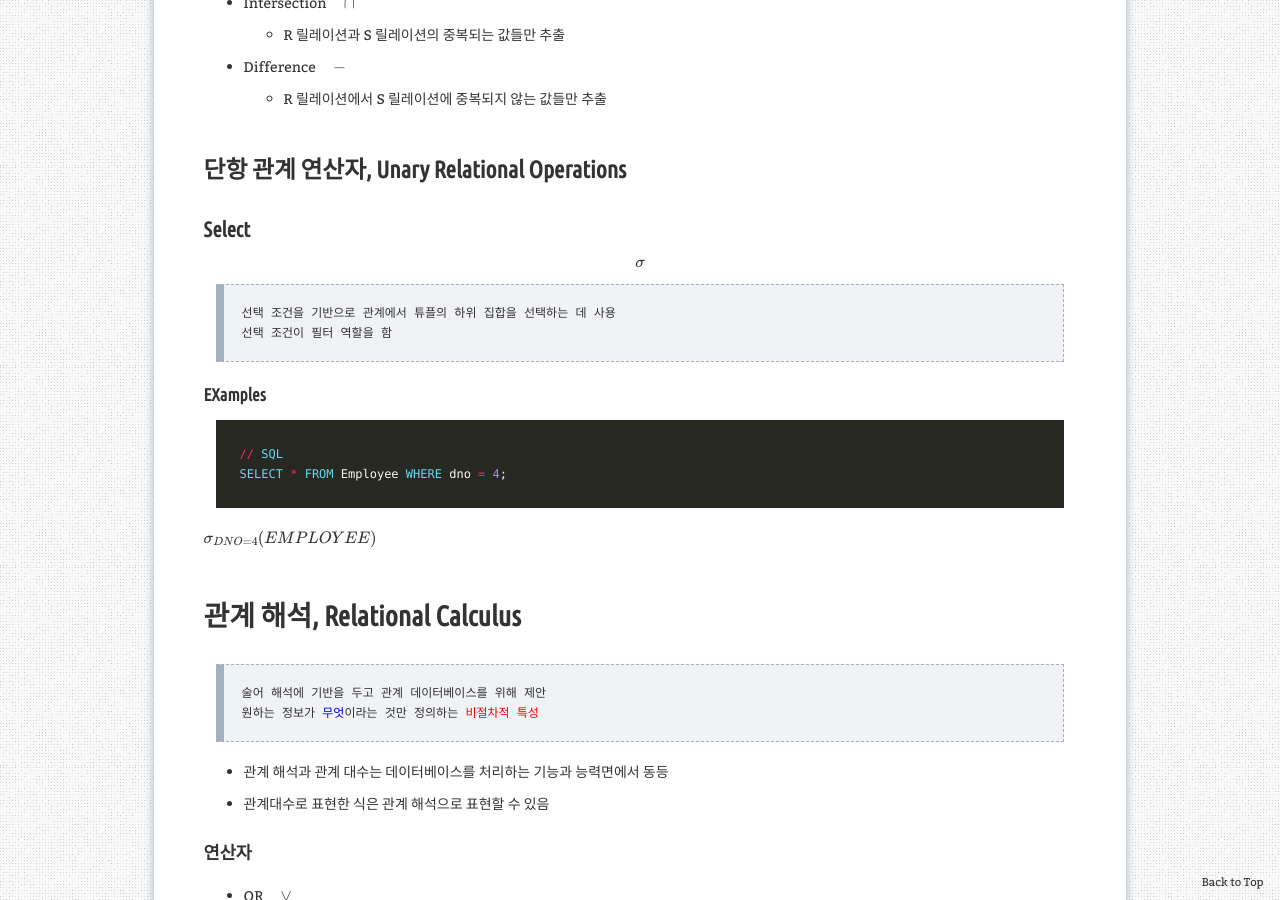
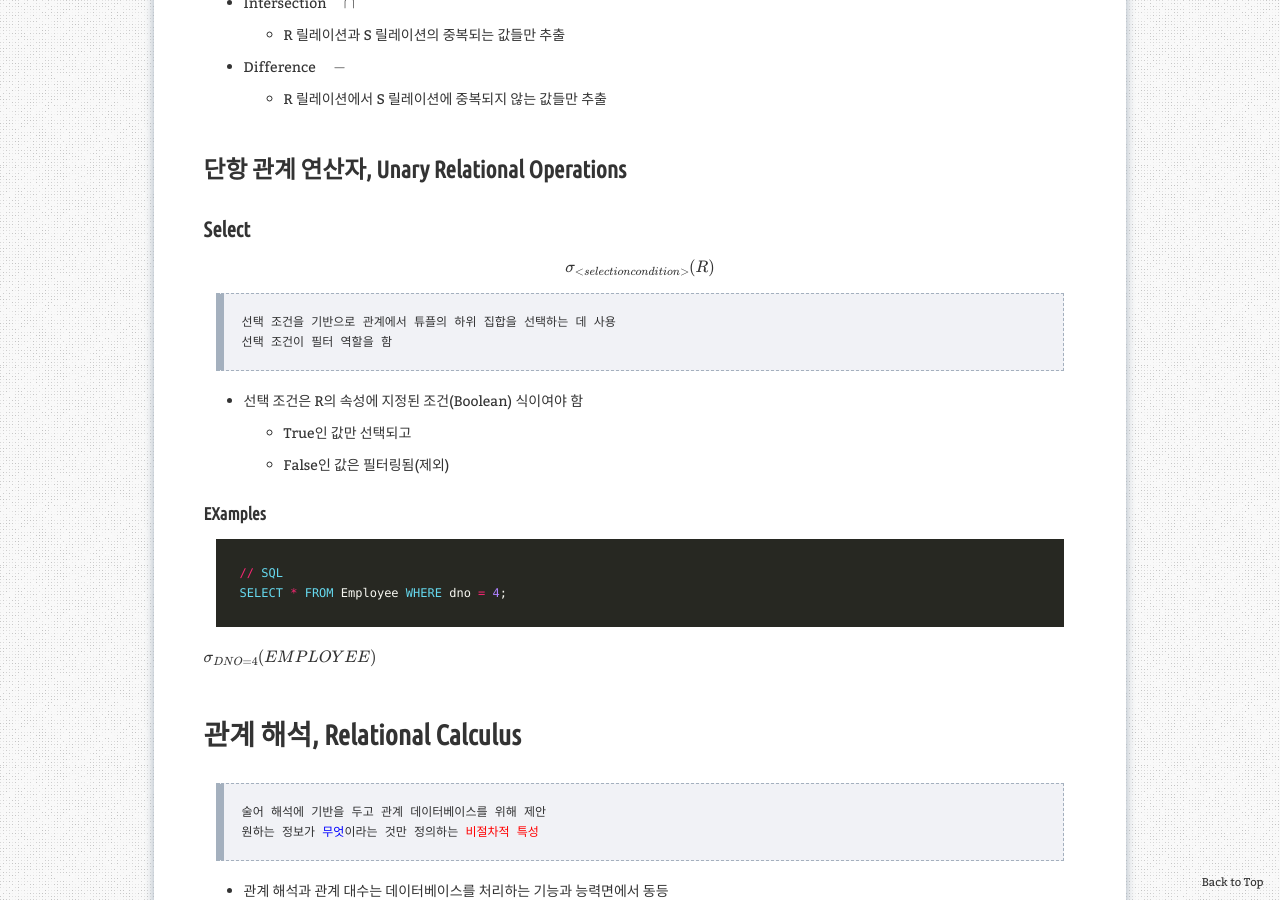
Before and after one commit to aristohyun/aristohyun.github.io, a Jekyll site: the page built from _posts/2021-09-29-DBS_05.md, in a window 1280 px wide and 900 px high, scrolled down 1833 px. Built offline with Jekyll 4.4.1, drawn with Linux system fonts in a browser that asks for light colours; formulas are drawn with MathJax 3; comment, search, counter and statistics services are not loaded.

Commit message:
Update 2021-09-29-DBS_05.md

```diff
--- a/_posts/2021-09-29-DBS_05.md
+++ b/_posts/2021-09-29-DBS_05.md
@@ -60,11 +60,16 @@ redirect_from:
 ### Select
 
 @
-\sigma
+\sigma _ {\<selection condition\>} (R)
 @
 
 > 선택 조건을 기반으로 관계에서 튜플의 하위 집합을 선택하는 데 사용
 > 선택 조건이 필터 역할을 함
+
+- 선택 조건은 R의 속성에 지정된 조건(Boolean) 식이여야 함
+    - True인 값만 선택되고
+    - False인 값은 필터링됨(제외)
+
 
 #### EXamples
 
@@ -72,6 +77,7 @@ redirect_from:
 // SQL
 SELECT * FROM Employee WHERE dno = 4;
 ~~~
+
 $
 \sigma _ {DNO = 4}(EMPLOYEE)
 $
```
